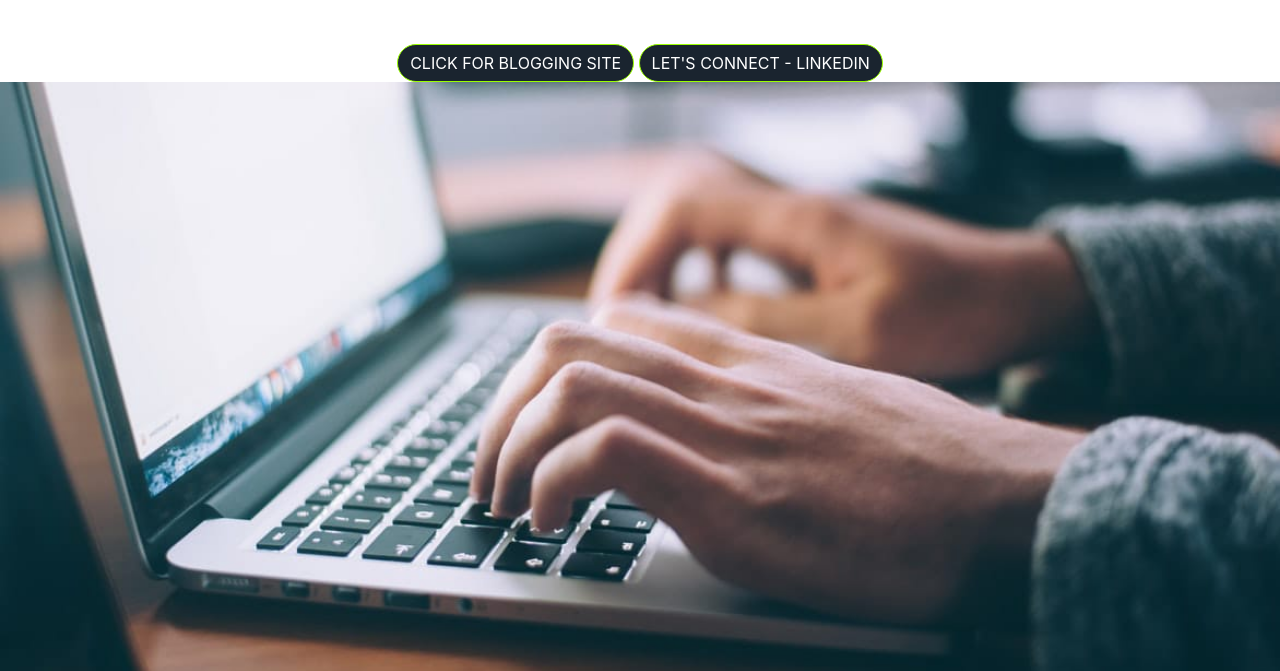
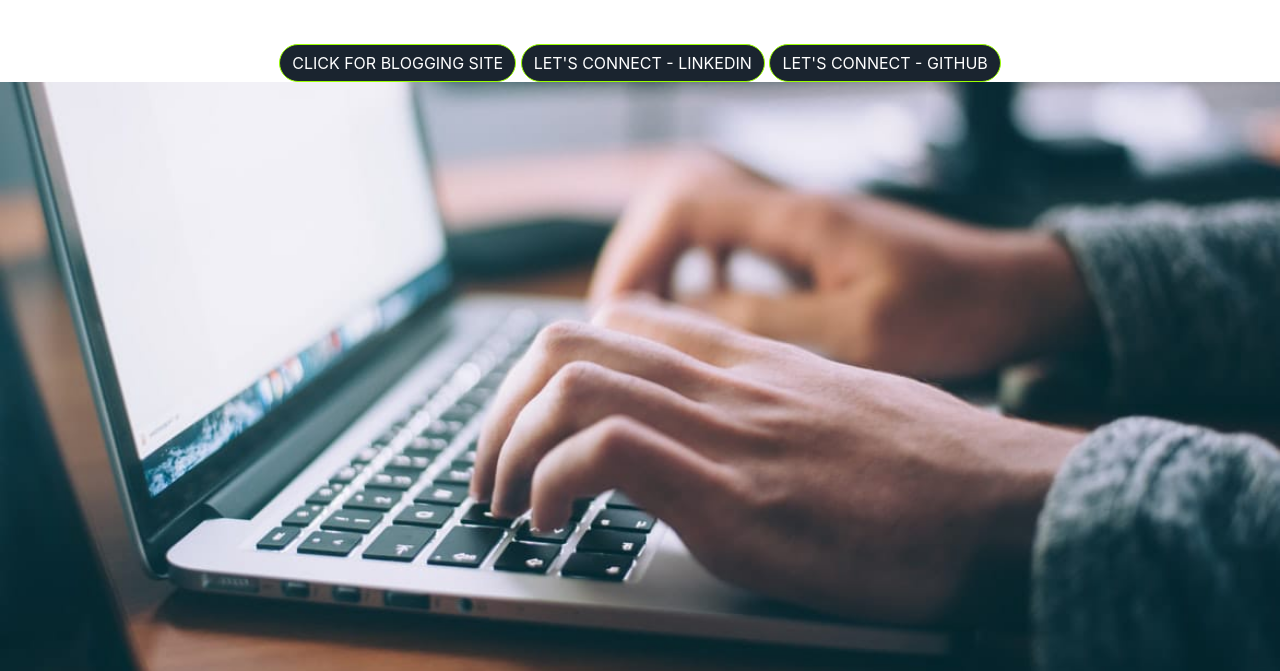
Before and after one commit to akshayshriwaskar/Akki, a plain HTML site: page index.html in a window 1280 px wide. Shown: the part 129-800 px from the top of the page. Drawn offline with nearby package versions, Linux system fonts and the light colour scheme.

Commit message:
Update index.html

```diff
--- a/index.html
+++ b/index.html
@@ -31,6 +31,9 @@
     <a href="https://www.linkedin.com/in/akshay-shriwaskar-12857a192/" alt="linkedin">
       <button class="btn btn-primary bt-xl">Let's connect - linkedin</button>
       </a>
+       <a href="https://github.com/akshayshriwaskar/" alt="Github">
+      <button class="btn btn-primary bt-xl">Let's connect - Github</button>
+      </a>
   </section>
   </div>
   </div>
```
